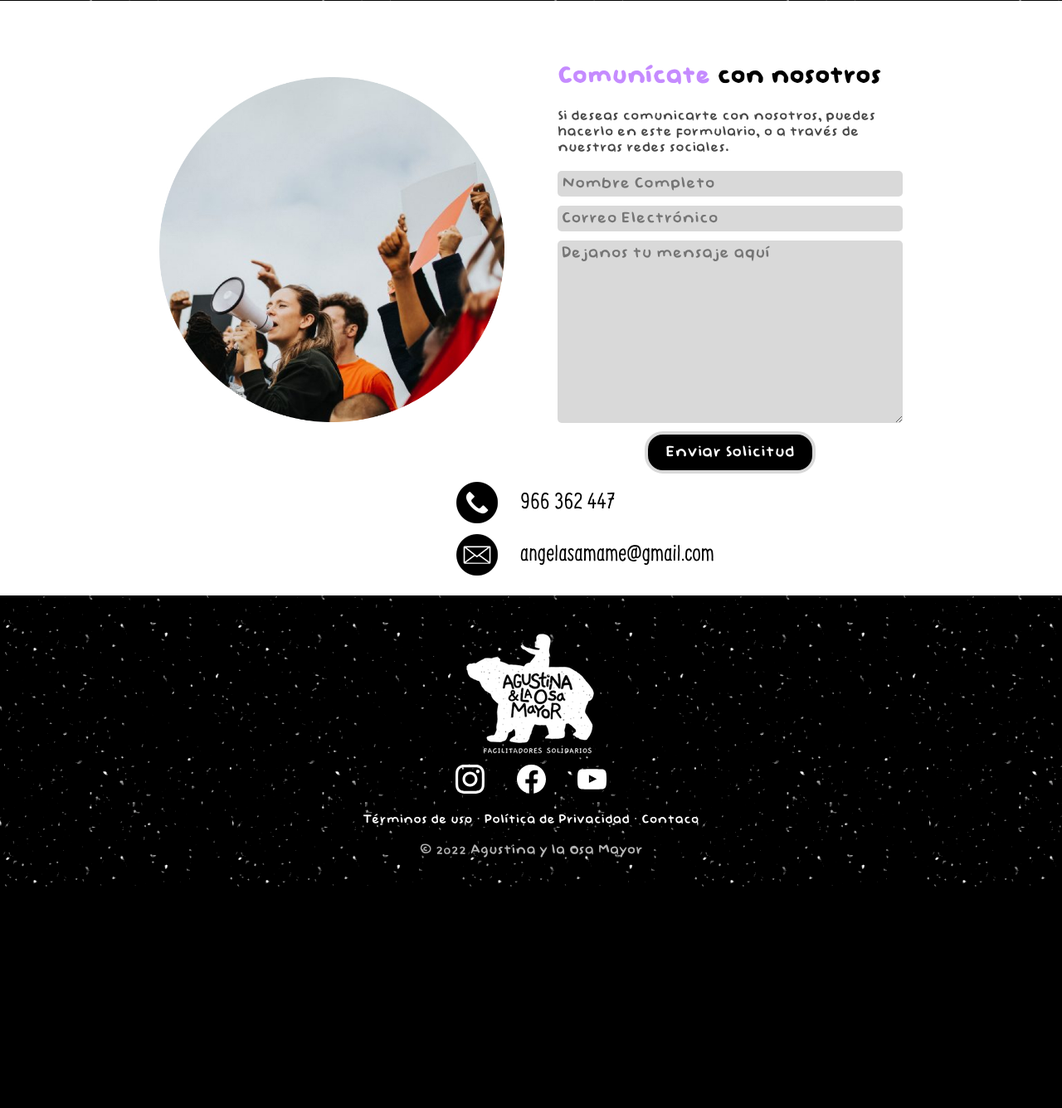
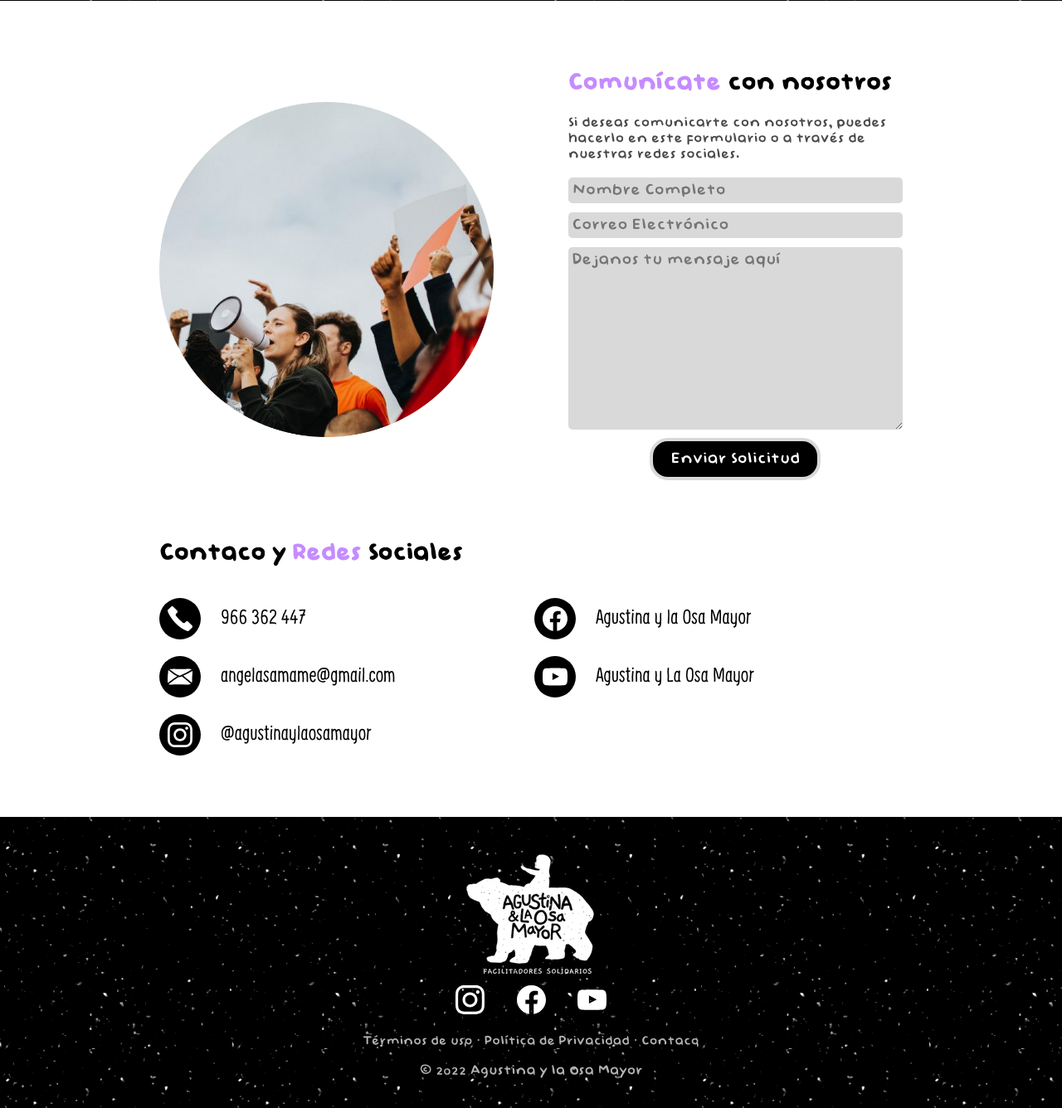
Before and after one commit to Verborrea/osa-mayor, a PHP site: page /contacto.html in a window 1280 px wide. Shown: the part 563-1899 px from the top of the page at 83% size. Before the commit the page ends 1632 px from the top, so only its background shows below. Run offline with PHP 8.4, Linux system fonts and the light colour scheme.

Commit message:
Finish polishing frontend

```diff
--- a/contacto.html
+++ b/contacto.html
@@ -1,5 +1,6 @@
 <!DOCTYPE html>
 <hmtl>
+
 	<head>
 		<meta charset="utf-8">
 		<meta name="viewport" content="width=device-width, initial-scale=1.0">
@@ -10,6 +11,7 @@
 		<link href="styles/star_sizes.css" rel="stylesheet">
 		<link href="styles/header.css" rel="stylesheet">
 	</head>
+
 	<body>
 		<header>
 			<div id="logo">
@@ -54,7 +56,7 @@
 				<div>
 					<h1><b>Comunícate</b> con nosotros</h1>
 					<p>
-						Si deseas comunicarte con nosotros, puedes hacerlo en este formulario, o a través de nuestras redes sociales.
+						Si deseas comunicarte con nosotros, puedes hacerlo en este formulario o a través de nuestras redes sociales.
 					</p>
 					<form>
 						<input type="text" placeholder="Nombre Completo">
@@ -64,16 +66,41 @@
 					</form>
 				</div>
 			</div>
+			<section id="contacto">
+				<h1>Contaco y <b>Redes</b> Sociales</h1>
 				<div id="datos">
+					<a href="tel:940185837">
 						<div class="dato">
-					<img src="media/svg/phone.png" width="50px">
+							<span><img src="media/svg/phone.svg" width="50px"></span>
 							<div>966 362 447</div>
 						</div>
+					</a>
+					<a href="mailto: angelasamame@gmail.com">
 						<div class="dato">
-					<img src="media/svg/mail.png" width="50px">
+							<span><img src="media/svg/email.svg" width="50px"></span>
 							<div>angelasamame@gmail.com</div>
 						</div>
+					</a>
+					<a href="https://www.instagram.com/agustinaylaosamayor" target="_blank">
+						<div class="dato">
+							<span><img src="media/svg/insta.svg" width="50px"></span>
+							<div>@agustinaylaosamayor</div>
 						</div>
+					</a>
+					<a href="https://fb.com/agustinaylaosamayor" target="_blank">
+						<div class="dato">
+							<span><img src="media/svg/fb.svg" width="50px"></span>
+							<div>Agustina y la Osa Mayor</div>
+						</div>
+					</a>
+					<a href="https://www.youtube.com/channel/UC5gVn5qG1ZIVy-9mxkg0w7Q" target="_blank">
+						<div class="dato">
+							<span><img src="media/svg/yt.svg" width="50px"></span>
+							<div>Agustina y La Osa Mayor</div>
+						</div>
+					</a>
+				</div>
+			</section>
 		</main>
 		<footer>
 			<img src="media/oso.png" alt="Logotipo Oso">
--- a/prox.html
+++ b/prox.html
@@ -50,10 +50,10 @@
 		</header>
 		<main>
 			<div class="container">
-				<div class="manticon">
+				<div class="mant-icon">
 					<img src="media/tools.png" alt="icono_mantenimiento">
 				</div>
-				<div class="manttext">
+				<div class="mant-text">
 					<h1>¡Ups! Algo salió mal...</h1>
 					<h1>Esta página no está disponible por ahora. Vuelve a intentarlo más tarde.</h1>
 				</div>
--- a/styles/contacto.css
+++ b/styles/contacto.css
@@ -17,10 +17,12 @@ p {
     display: flex;
     flex-direction: column;
     align-items: center;
+    justify-content: space-between;
+    margin: 4rem 0 ;
 }
 
 #cons-container div{
-    flex: 1;
+    flex-basis:45%;
 }
 
 #contact-image img{
@@ -39,16 +41,48 @@ input[type=text], input[type=email], textarea {
 	padding: 5px;
 }
 
+#contacto {
+    margin: 4em 0;
+}
+
+#contacto h1{
+    font-size: 2em;
+}
+
+#datos {
+    columns: 3 320px;
+    column-gap: 0.5em;
+    column-fill: balance;
+}
+
 .dato {
     display: flex;
     flex-direction: row;
     align-items: center;
-    margin: 0.5em 0;
     font: 18pt 'blogFont';
+    padding: 10px 0;
 }
 
+.dato span{
+    background: black;
+    border-radius: 50%;
+}
+.dato span img{
+    display: block;
+    padding: 10px;
+}
 .dato > div{
-    margin: 0 1em;
+    margin-left: 1em;
+}
+
+#datos a {
+    display: block;
+    text-decoration: none;
+    color: var(--black);
+}
+
+#datos a:hover {
+    transform: scale(1.1);
 }
 
 @media (min-width: 800px)  {
@@ -56,15 +90,4 @@ input[type=text], input[type=email], textarea {
         display: flex;
         flex-direction: row;
     }
-    #cons-container div:nth-child(1) {
-        margin-right: 2em;
-    }
-    #cons-container div:nth-child(2) {
-        margin-left: 2em;
-        margin-top: 2em;
-    }
-    .dato {
-        margin: 0 0.5em 0.5em 40%;
-        font-size: 20pt;
-    }
 }
--- a/styles/layout.css
+++ b/styles/layout.css
@@ -7,8 +7,8 @@
 	src: url('../media/fonts/supernettcn.woff') format('woff');
 }
 :root {
-	--texto1: #000000;
-	--texto2: #FFFFFF;
+	--black: #000000;
+	--white: #FFFFFF;
 	--hover: #b3b3b3;
 	--enfasis1: #C58BFF;
 	--enfasis2: #484848;
@@ -61,8 +61,8 @@ input[type=submit] {
 	display: block;
 	font: 16pt myFont;
 	text-decoration: none;
-	background-color: black;
-	color: white;
+	background-color: var(--black);
+	color: var(--white);
 	margin: 0.5em auto;
 	padding: 0.5em 1em;
 	border: 4px solid var(--gris2);
@@ -70,8 +70,8 @@ input[type=submit] {
 }
 input[type=submit]:hover {
 	background-color: var(--gris2);
-	color: black;
-	border-color: black;
+	color: var(--black);
+	border-color: var(--black);
 }
 @media (min-width: 600px) {
 	.social_media {
--- a/styles/voluntariado.css
+++ b/styles/voluntariado.css
@@ -43,7 +43,7 @@ p {
 
 .img::after {
     font-size: 14pt;
-    color: white;
+    color: var(--white);
     background-color: #7d7d7d80;
     position: absolute;
     inset: 0;
```
Also changed, not shown: index.html (+12 -7 lines), styles/blog.css (+14 -14 lines), styles/index.css (+23 -26 lines), styles/prox.css (+17 -11 lines), media/svg/email.svg (added), media/svg/mail.png (deleted), media/svg/phone.png (deleted), media/svg/phone.svg (added). Lines whose indentation alone changed are shown as unchanged.
